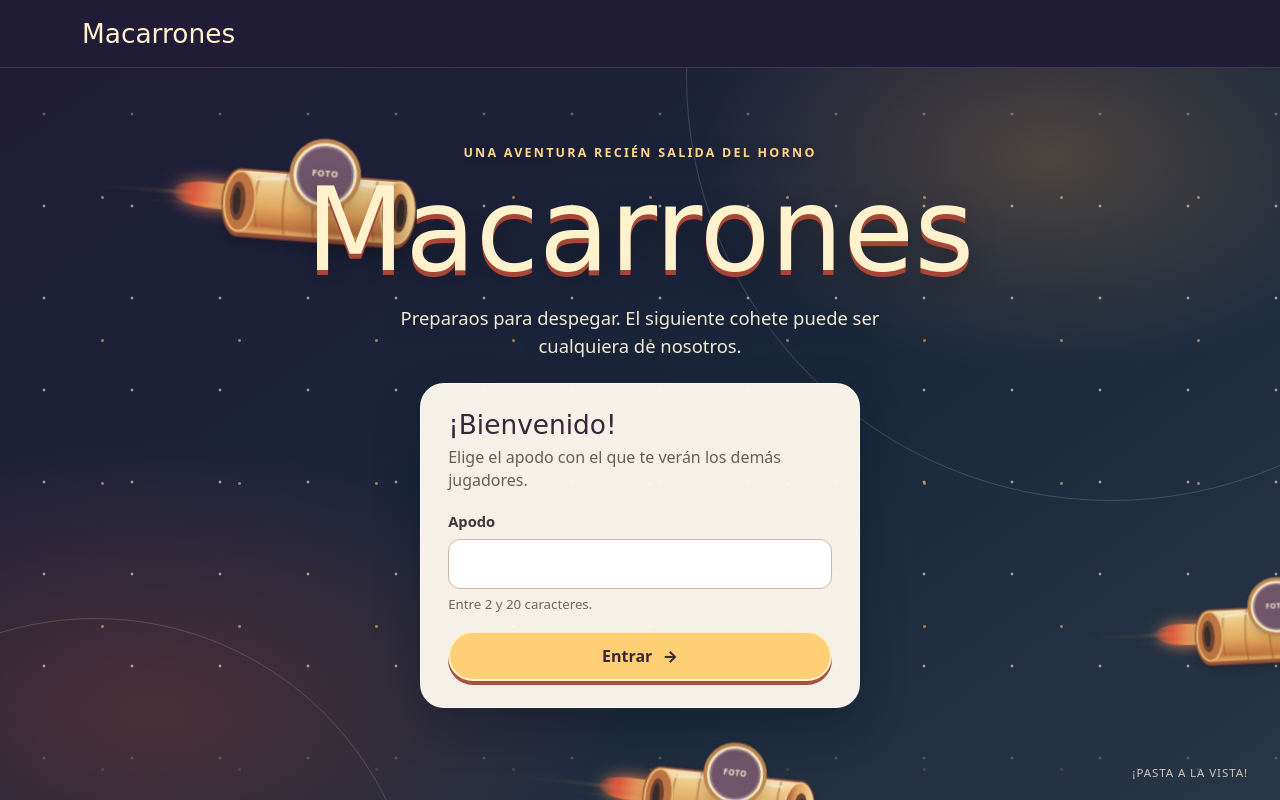
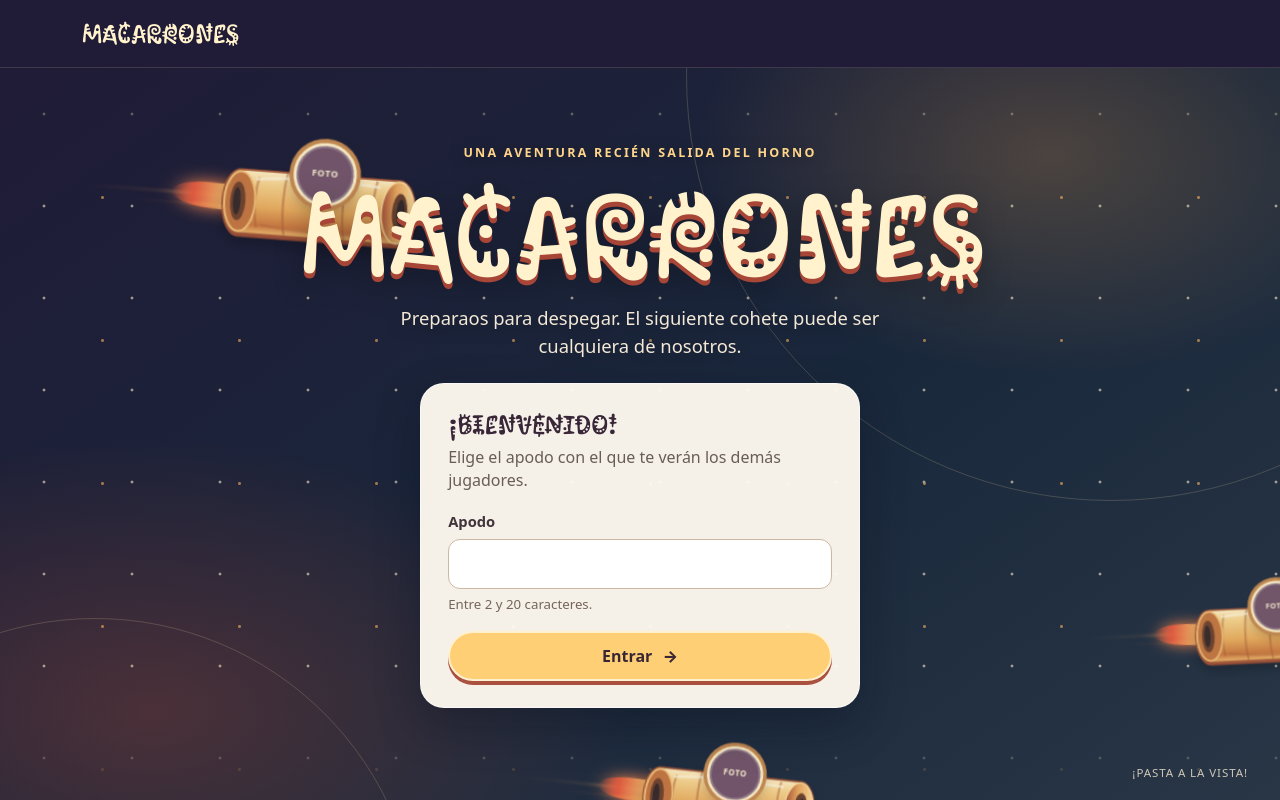
Before and after one commit to izanpine-design/macarrones, an Angular app: page / in a window 1280 px wide. Built offline with nearby package versions, Linux system fonts and the light colour scheme.

Commit message:
Use open Jokerman-inspired font across devices

```diff
--- a/src/app/welcome/welcome.css
+++ b/src/app/welcome/welcome.css
@@ -71,7 +71,7 @@
 .welcome-content h1 {
   margin: 0;
   color: #fff2cc;
-  font-family: 'Jokerman', 'Comic Sans MS', cursive;
+  font-family: 'Kablammo', cursive;
   font-size: clamp(3.2rem, 10vw, 7.2rem);
   font-weight: 400;
   line-height: 1;
@@ -102,7 +102,7 @@
 .nickname-card h2 {
   margin: 0 0 .35rem;
   color: #392638;
-  font-family: 'Jokerman', 'Comic Sans MS', cursive;
+  font-family: 'Kablammo', cursive;
   font-size: 1.65rem;
   font-weight: 400;
 }
--- a/src/styles.css
+++ b/src/styles.css
@@ -1,3 +1,21 @@
+@font-face {
+  font-family: 'Kablammo';
+  font-style: normal;
+  font-weight: 400;
+  font-display: swap;
+  src: url('/fonts/kablammo-latin-ext.woff2') format('woff2');
+  unicode-range: U+0100-02BA, U+02BD-02C5, U+02C7-02CC, U+02CE-02D7, U+02DD-02FF, U+0304, U+0308, U+0329, U+1D00-1DBF, U+1E00-1E9F, U+1EF2-1EFF, U+2020, U+20A0-20AB, U+20AD-20C0, U+2113, U+2C60-2C7F, U+A720-A7FF;
+}
+
+@font-face {
+  font-family: 'Kablammo';
+  font-style: normal;
+  font-weight: 400;
+  font-display: swap;
+  src: url('/fonts/kablammo-latin.woff2') format('woff2');
+  unicode-range: U+0000-00FF, U+0131, U+0152-0153, U+02BB-02BC, U+02C6, U+02DA, U+02DC, U+0304, U+0308, U+0329, U+2000-206F, U+20AC, U+2122, U+2191, U+2193, U+2212, U+2215, U+FEFF, U+FFFD;
+}
+
 html {
   scroll-behavior: smooth;
   overflow-x: clip;
@@ -19,7 +37,7 @@
 
 .site-nav__brand {
   color: #fff2cc;
-  font-family: 'Jokerman', 'Comic Sans MS', cursive;
+  font-family: 'Kablammo', cursive;
   font-size: 1.65rem;
   text-decoration: none;
 }
```
Also changed, not shown: public/fonts/OFL-Kablammo.txt (added), public/fonts/kablammo-latin-ext.woff2 (added), public/fonts/kablammo-latin.woff2 (added).
